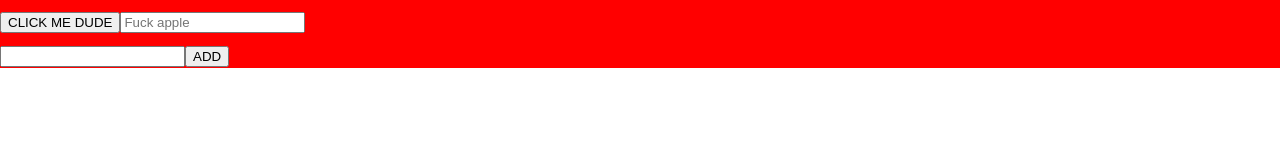
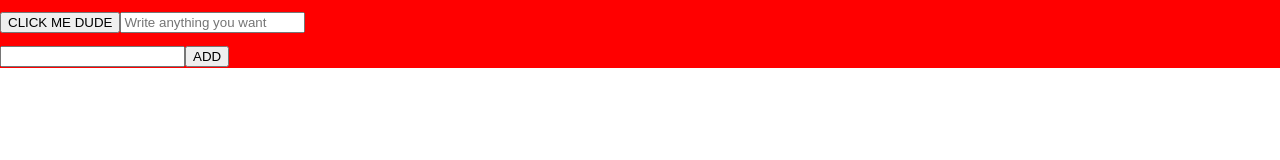
Before and after one commit to nitin-1926/React-Practice, a React (Create React App) app: page / in a window 1280 px wide. Shown: the top 160 px of the page. Built offline with nearby package versions, Linux system fonts and the light colour scheme.

Commit message:
Component Breakdown

```diff
--- a/src/App.js
+++ b/src/App.js
@@ -4,7 +4,6 @@ import Input from "./components/input"
 
 let z=122
 let p="AAA"
-let placeholder="Fuck apple"
 let fgt = "CLICK ME DUDE"
 class App extends React.Component{
 a=0;
@@ -33,7 +32,7 @@ a=0;
     return (
       <div className={p}>
         <div id={z}><button>{fgt}</button>
-        <Input placeholder={placeholder} /></div>
+        <Input placeholder="Write anything you want" /></div>
         <div>
           <Input value = {a} onChange = {this.handleInput} />
           <button onClick = {this.addList}>ADD</button>
```
